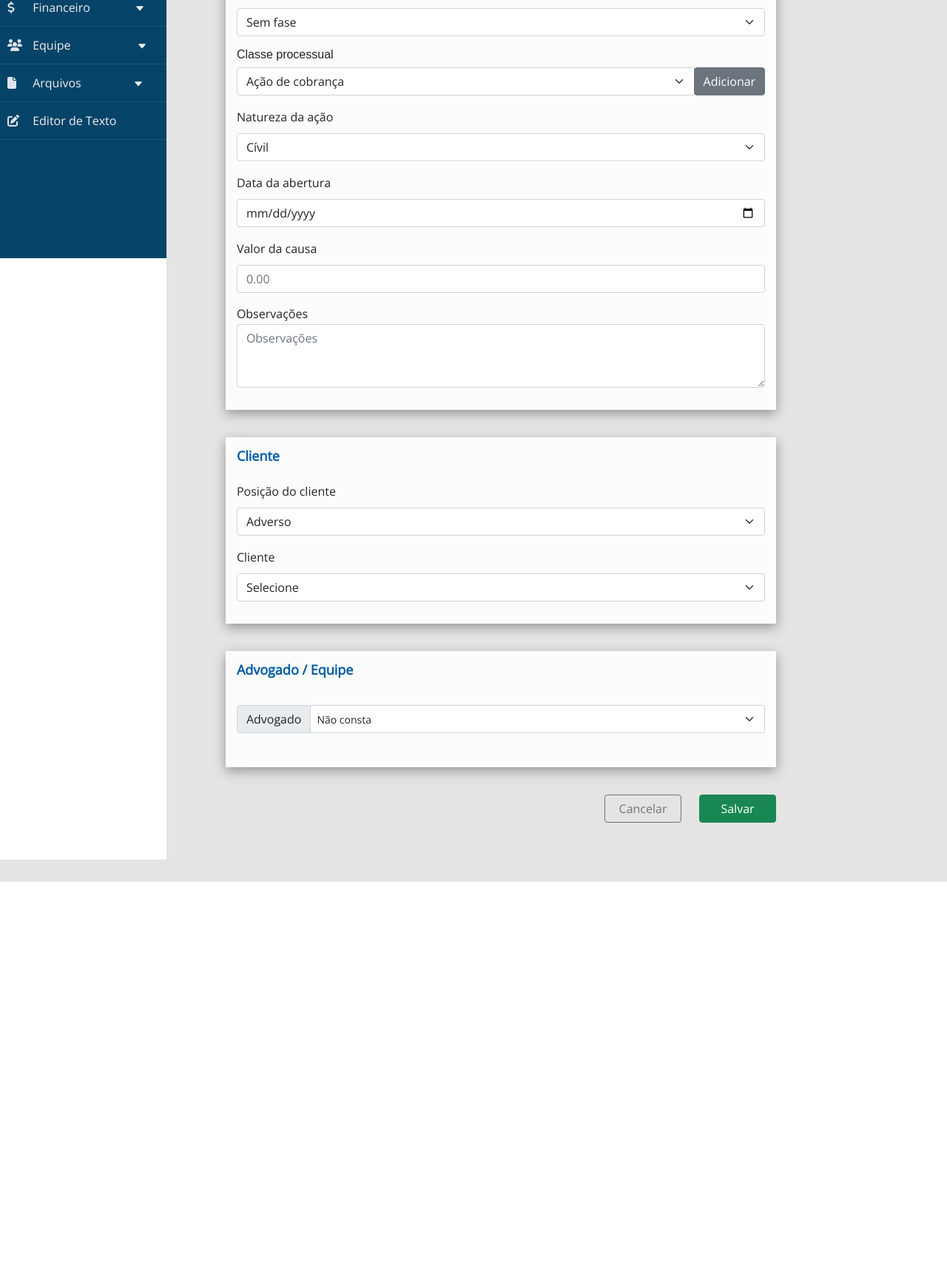
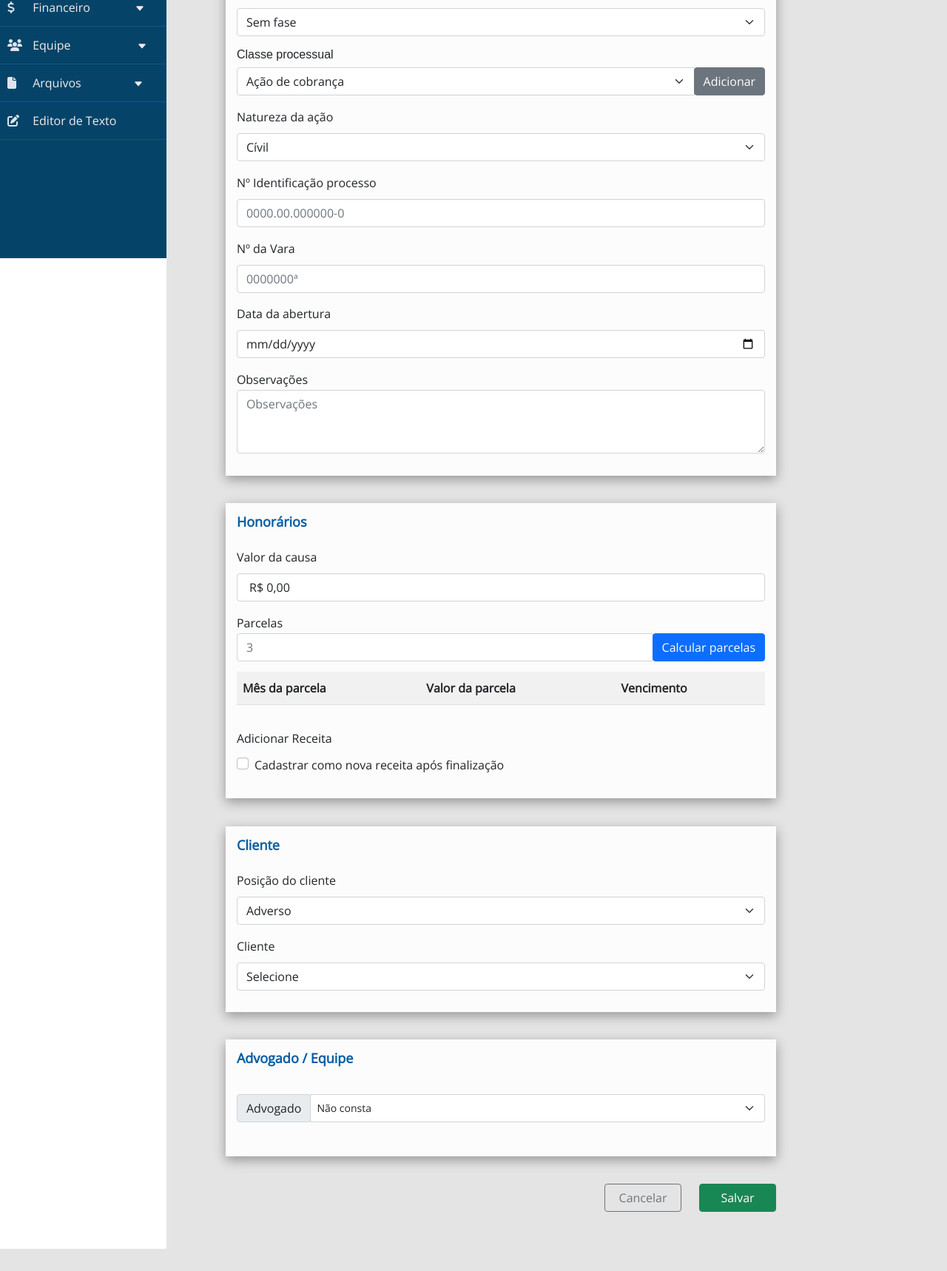
Before and after one commit to VitorHugoVH/SistemaGerenciadorEscritorio, a PHP site: page /FragaeMelo/Administrador/processos_add.php in a window 1280 px wide. Shown: the part 451-2169 px from the top of the page at 74% size. Before the commit the page ends 1643 px from the top, so only its background shows below. Run offline with PHP 8.4, Linux system fonts and the light colour scheme; the visitor is signed in with stand-in values (Sample User, id 1); data that the repository does not hold is empty; some libraries are stand-ins or nearby versions.

Commit message:
Novos campos adicionados na área processos

```diff
--- a/Administrador/contratos_add.php
+++ b/Administrador/contratos_add.php
@@ -282,7 +282,7 @@ if (!empty($_POST['nprocesso'])) {
             </div>
             <div class="col-2">
               <div id="voltar">
-                <a href="procuracoes.php"><button type="button" class="btn btn-secondary" id='salvar'>Voltar</button></a>
+                <a href="contratos.php"><button type="button" class="btn btn-secondary" id='salvar'>Voltar</button></a>
               </div>
             </div>
             <div class="col-2">
--- a/Administrador/processos_add.php
+++ b/Administrador/processos_add.php
@@ -131,9 +131,9 @@ if (isset($_POST['enviar'])) {
   <meta charset="UTF-8">
   <meta http-equiv="X-UA-Compatible" content="IE=edge">
   <meta name="viewport" content="width=device-width, initial-scale=1.0">
-    <link rel="stylesheet" type="text/css" href="estilosAdm.css" />
-    <link rel="icon" type="image/x-icon" href="imagens/icon.png" />
-    <link rel="stylesheet" type="text/css" href="fontawesome/css/all.css" />
+  <link rel="stylesheet" type="text/css" href="estilosAdm.css"/>
+  <link rel="icon" type="image/x-icon" href="imagens/icon.png"/>
+  <link rel="stylesheet" type="text/css" href="fontawesome/css/all.css"/>
   <script src="https://cdnjs.cloudflare.com/ajax/libs/jquery/3.6.0/jquery.min.js"></script>
   <script src="https://cdn.jsdelivr.net/npm/@popperjs/core@2.10.2/dist/umd/popper.min.js"></script>
   <script src="https://cdn.jsdelivr.net/npm/bootstrap@5.1.3/dist/js/bootstrap.min.js"></script>
@@ -161,7 +161,10 @@ if (isset($_POST['enviar'])) {
 <div class="wrapper">
   <div class="section">
     <div class="top_navbar">
-                <a href="/Users/vh007/OneDrive/%C3%81rea%20de%20Trabalho/Tudo/Site%20TCC/Site%20Fraga%20e%20Melo%20BootsTrap/index.php" class="link"><button class="button button4">Voltar</button></a>
+      <a href="/Users/vh007/OneDrive/%C3%81rea%20de%20Trabalho/Tudo/Site%20TCC/Site%20Fraga%20e%20Melo%20BootsTrap/index.php"
+         class="link">
+        <button class="button button4">Voltar</button>
+      </a>
     </div>
     <div class="container" id='main'>
       <form action="" method="POST">
@@ -173,7 +176,9 @@ if (isset($_POST['enviar'])) {
           </div>
           <div class="col-2">
             <div id="voltar">
-                                <a href="processos.php"><button type="button" class="btn btn-secondary" id='voltar1'>Volar</button></a>
+              <a href="processos.php">
+                <button type="button" class="btn btn-secondary" id='voltar1'>Volar</button>
+              </a>
             </div>
           </div>
         </div>
@@ -214,7 +219,8 @@ if (isset($_POST['enviar'])) {
                     <h6 style="font-family: arial, sans-serif; font-size: 16px;">Classe processual</h6>
                   </b></label>
                 <div class="input-group">
-                                        <select class="form-select" aria-label="Default select example" name="classeprocesso" id="classeprocesso" onchange="nfalecido()">
+                  <select class="form-select" aria-label="Default select example" name="classeprocesso"
+                          id="classeprocesso" onchange="nfalecido()">
                     <option>Ação de cobrança</option>
                     <option>Ação de despejo</option>
                     <option>Ação de indenização</option>
@@ -223,10 +229,15 @@ if (isset($_POST['enviar'])) {
                     <option>Impugnação do valor da causa</option>
                     <option>Processo de inventário</option>
                   </select>
-                                        <input type="hidden" name="outraclasse" id="outraclasse" class="form-control" placeholder="Nome da classe">
+                  <input type="hidden" name="outraclasse" id="outraclasse" class="form-control"
+                         placeholder="Nome da classe">
                   <div class="input-group-append">
-                                            <button class="btn btn-secondary" name="textclass" id="textclass" type="button" onclick="classeadd()">Adicionar</button>
-                                            <button class="btn btn-secondary" name="selectclass" id="selectclass" type="button" onclick="classeselect()" style="display: none;">Selecionar</button>
+                    <button class="btn btn-secondary" name="textclass" id="textclass" type="button"
+                            onclick="classeadd()">Adicionar
+                    </button>
+                    <button class="btn btn-secondary" name="selectclass" id="selectclass" type="button"
+                            onclick="classeselect()" style="display: none;">Selecionar
+                    </button>
                   </div>
                   <script>
                       function classeadd() {
@@ -249,7 +260,8 @@ if (isset($_POST['enviar'])) {
             <!---Javascript Falecido--->
             <div id="falecidoarea" style="  margin-top: 1%; margin-bottom: 2%; display: none;">
               <label class="form-label">Nome do falecido</label>
-                                <input type="text" name="nomefalecido" id="nomefalecido" class="form-control" placeholder="Nome do falecido">
+              <input type="text" name="nomefalecido" id="nomefalecido" class="form-control"
+                     placeholder="Nome do falecido">
             </div>
             <script>
                 function nfalecido() {
@@ -272,17 +284,180 @@ if (isset($_POST['enviar'])) {
               </select>
             </div>
             <div class="campos">
+              <label class="form-label">Nº Identificação processo</label>
+              <input type="text" class="form-control" id="cnj" placeholder="0000.00.000000-0"
+                     oninput="this.value = mascaraCNJ(this.value)" maxlength="16" minlength="16" required>
+              <script>
+                  // seleciona o input com id "cnj"
+                  const cnjInput = document.querySelector("#cnj");
+
+                  // adiciona o event listener para "input"
+                  cnjInput.addEventListener("input", function () {
+                      // obtém o valor atual do input
+                      let value = this.value;
+                      // remove todos os caracteres que não são números ou letras
+                      value = value.replace(/[^\w]/gi, "");
+                      // adiciona os pontos e o hífen na posição correta
+                      if (value.length > 4) {
+                          value = value.substr(0, 4) + "." + value.substr(4);
+                      }
+                      if (value.length > 7) {
+                          value = value.substr(0, 7) + "." + value.substr(7);
+                      }
+                      if (value.length > 13) {
+                          value = value.substr(0, 13) + "-" + value.substr(13);
+                      }
+                      // atualiza o valor do input com a máscara aplicada
+                      this.value = value;
+                  });
+              </script>
+            </div>
+            <div class="campos">
+              <label class="form-label">Nº da Vara</label>
+              <input type="text" maxlength="7" class="form-control" name="numerovara" id="numerovara"
+                     placeholder="0000000ª" onkeyup="formatarVara(this)">
+              <script>
+                  function formatarVara(input) {
+                      // remove caracteres não numéricos
+                      let num = input.value.replace(/[^\d]/g, '');
+
+                      // adiciona 'ª' como último caractere, se houver número
+                      if (num) {
+                          num += 'ª';
+                      }
+
+                      // atualiza o valor do input com a string formatada
+                      input.value = num;
+                  }
+              </script>
+            </div>
+            <div class="campos">
               <label class="form-label">Data da abertura</label>
               <input type="date" name="dateabertura" id="dateabertura" class="form-control">
             </div>
             <div class="campos">
-                                <label class="form-label">Valor da causa</label>
-                                <input type="number" name="valorcausa" id="valorcausa" step="0.01" min="0.01" class="form-control" placeholder="0.00">
+              <div class="form-group">
+                <label for="exampleFormControlTextarea1">Observações</label>
+                <textarea class="form-control" id="exampleFormControlTextarea1" rows="3" placeholder="Observações"
+                          name="observacoes"></textarea>
+              </div>
+            </div>
+          </div>
+        </div>
+        <div class="bloco5">
+          <div class="row">
+            <div class="titulo">
+              <h4 class="title"><b>Honorários</b></h4>
             </div>
             <div class="campos">
-                                <div class="form-group">
-                                    <label for="exampleFormControlTextarea1">Observações</label>
-                                    <textarea class="form-control" id="exampleFormControlTextarea1" rows="3" placeholder="Observações" name="observacoes"></textarea>
+              <label class="form-label">Valor da causa</label>
+              <input type="text" name="valorcausa" id="valorcausa" class="form-control" value=" R$ 0,00">
+            </div>
+            <script>
+                function formatarMoeda(valor) {
+                    var formatter = new Intl.NumberFormat('pt-BR', {
+                        style: 'currency',
+                        currency: 'BRL',
+                        minimumFractionDigits: 2,
+                        maximumFractionDigits: 2
+                    });
+
+                    return formatter.format(valor).replace(/\D/g, '');
+                }
+
+                var input = document.getElementById('valorcausa');
+                input.addEventListener('input', function () {
+                    var valor = this.value;
+
+                    // Remove tudo que não é dígito
+                    valor = valor.replace(/\D/g, '');
+
+                    // Converte para número e divide por 100 para obter o valor em reais
+                    valor = parseFloat(valor) / 100;
+
+                    // Formata o valor como moeda, com símbolo "R$" e duas casas decimais
+                    valor = formatarMoeda(valor);
+
+                    // Atualiza o valor do input
+                    this.value = valor;
+
+                    // Verifica se o valor mínimo foi atingido
+                    var valorNumerico = parseFloat(valor.replace(/[^0-9,-]+/g, "").replace(",", "."));
+                    if (valorNumerico < 100) {
+                        this.setCustomValidity('O valor mínimo é R$ 100,00');
+                    } else {
+                        this.setCustomValidity('');
+                    }
+
+                    // Define 0 como valor padrão se o valor estiver vazio
+                    if (this.value === '') {
+                        this.value = 'R$ 0,00';
+                    }
+                });
+
+            </script>
+            <div class="campos">
+              <label for="parcelas">Parcelas</label>
+              <div class="input-group">
+                <input type="number" name="parcelas" id="parcelas" class="form-control" placeholder="3" />
+                <div class="input-group-append">
+                  <button type="button" id="calcularParcelas" class="btn btn-primary">Calcular parcelas</button>
+                </div>
+              </div>
+              <table id="tabelaParcelas" class="table" style="margin-top: 2%;">
+                <thead>
+                <tr>
+                  <th>Mês da parcela</th>
+                  <th>Valor da parcela</th>
+                  <th>Vencimento</th>
+                </tr>
+                </thead>
+                <tbody></tbody>
+              </table>
+              <script>
+                  var inputValor = document.getElementById('valorcausa');
+                  var inputParcelas = document.getElementById('parcelas');
+                  var btnCalcular = document.getElementById('calcularParcelas');
+                  var tabelaParcelas = document.getElementById('tabelaParcelas');
+
+                  btnCalcular.addEventListener('click', function() {
+                      // Pega o valor da causa e a quantidade de parcelas
+                      var valor = parseFloat(inputValor.value.replace(/[^\d]+/g, ''));
+                      var valor = (inputValor.value.replace(',', '.'));
+                      var nparcelas = parseInt(inputParcelas.value);
+
+                      // Calcula o valor de cada parcela
+                      var valorParcela = valor / nparcelas;
+
+                      // Adiciona as linhas na tabela de parcelas
+                      var tbody = tabelaParcelas.getElementsByTagName('tbody')[0];
+                      tbody.innerHTML = '';
+                      var dataVencimento = new Date();
+                      var diaVencimento = dataVencimento.getDate();
+                      for (var i = 0; i < nparcelas; i++) {
+                          // Soma um mês na data de vencimento para cada parcela
+                          dataVencimento.setMonth(dataVencimento.getMonth() + 1);
+
+                          // Formata o mês por extenso
+                          var mesParcela = dataVencimento.toLocaleString('pt-BR', { month: 'long' });
+
+                          // Adiciona uma linha na tabela com as informações da parcela
+                          var tr = document.createElement('tr');
+                          tr.innerHTML = '<td>' + (i + 1) + 'ª parcela - ' + mesParcela + '/' + dataVencimento.getFullYear() + '</td>' +
+                              '<td>R$ ' + valorParcela.toFixed(2) + '</td>' +
+                              '<td>' + diaVencimento + '/' + (dataVencimento.getMonth() + 1) + '/' + dataVencimento.getFullYear() + '</td>';
+                          tbody.appendChild(tr);
+                      }
+                  });
+              </script>
+            </div>
+            <div class="campos">
+              <label class="form-label">Adicionar Receita</label>
+              <div class="form-check">
+                <input class="form-check-input" type="checkbox" value="" id="flexCheckDefault">
+                <label class="form-check-label" for="flexCheckDefault">
+                  Cadastrar como nova receita após finalização
+                </label>
               </div>
             </div>
           </div>
@@ -365,12 +540,16 @@ if (isset($_POST['enviar'])) {
             </div>
             <div class="col-2">
               <div id="salvar">
-                                    <a href="processos.php"><button type="button" class="btn btn-outline-secondary" id="voltar2">Cancelar</button></a>
+                <a href="processos.php">
+                  <button type="button" class="btn btn-outline-secondary" id="voltar2">Cancelar</button>
+                </a>
               </div>
             </div>
             <div class="col-2">
               <div id="voltar">
-                                    <a href="processos.php"><button type="submit" class="btn btn-success" name="enviar" id='salvar'>Salvar</button></a>
+                <a href="processos.php">
+                  <button type="submit" class="btn btn-success" name="enviar" id='salvar'>Salvar</button>
+                </a>
               </div>
             </div>
           </div>
@@ -403,8 +582,9 @@ if (isset($_POST['enviar'])) {
           <a class="links">
             <span class="icon"><i class="fas fa-calendar-days"></i></span>
             <span class="item">Agenda</span>
-                            <svg xmlns="http://www.w3.org/2000/svg" style="margin-left: 40%;" width="16" height="13" fill="currentColor" class="bi bi-caret-down-fill" viewBox="0 0 16 16">
-                                <path d="M7.247 11.14 2.451 5.658C1.885 5.013 2.345 4 3.204 4h9.592a1 1 0 0 1 .753 1.659l-4.796 5.48a1 1 0 0 1-1.506 0z" />
+            <svg xmlns="http://www.w3.org/2000/svg" style="margin-left: 40%;" width="16" height="13" fill="currentColor"
+                 class="bi bi-caret-down-fill" viewBox="0 0 16 16">
+              <path d="M7.247 11.14 2.451 5.658C1.885 5.013 2.345 4 3.204 4h9.592a1 1 0 0 1 .753 1.659l-4.796 5.48a1 1 0 0 1-1.506 0z"/>
             </svg>
           </a>
         </li>
@@ -437,8 +617,9 @@ if (isset($_POST['enviar'])) {
           <a href="financeiro.php" class="links">
             <span class="icon"><i class="fas fa-dollar-sign"></i></span>
             <span class="item">Financeiro</span>
-                            <svg xmlns="http://www.w3.org/2000/svg" style="margin-left: 27%;" width="16" height="13" fill="currentColor" class="bi bi-caret-down-fill" viewBox="0 0 16 16">
-                                <path d="M7.247 11.14 2.451 5.658C1.885 5.013 2.345 4 3.204 4h9.592a1 1 0 0 1 .753 1.659l-4.796 5.48a1 1 0 0 1-1.506 0z" />
+            <svg xmlns="http://www.w3.org/2000/svg" style="margin-left: 27%;" width="16" height="13" fill="currentColor"
+                 class="bi bi-caret-down-fill" viewBox="0 0 16 16">
+              <path d="M7.247 11.14 2.451 5.658C1.885 5.013 2.345 4 3.204 4h9.592a1 1 0 0 1 .753 1.659l-4.796 5.48a1 1 0 0 1-1.506 0z"/>
             </svg>
           </a>
         </li>
@@ -460,8 +641,9 @@ if (isset($_POST['enviar'])) {
           <a href="equipe.php" class="links">
             <span class="icon"><i class="fas fa-users"></i></span>
             <span class="item">Equipe</span>
-                            <svg xmlns="http://www.w3.org/2000/svg" style="margin-left: 41%;" width="16" height="13" fill="currentColor" class="bi bi-caret-down-fill" viewBox="0 0 16 16">
-                                <path d="M7.247 11.14 2.451 5.658C1.885 5.013 2.345 4 3.204 4h9.592a1 1 0 0 1 .753 1.659l-4.796 5.48a1 1 0 0 1-1.506 0z" />
+            <svg xmlns="http://www.w3.org/2000/svg" style="margin-left: 41%;" width="16" height="13" fill="currentColor"
+                 class="bi bi-caret-down-fill" viewBox="0 0 16 16">
+              <path d="M7.247 11.14 2.451 5.658C1.885 5.013 2.345 4 3.204 4h9.592a1 1 0 0 1 .753 1.659l-4.796 5.48a1 1 0 0 1-1.506 0z"/>
             </svg>
           </a>
         </li>
@@ -483,8 +665,9 @@ if (isset($_POST['enviar'])) {
           <a href="equipe.php" class="links">
             <span class="icon"><i class="fas fa-file"></i></span>
             <span class="item">Arquivos</span>
-                            <svg xmlns="http://www.w3.org/2000/svg" style="margin-left: 32%;" width="16" height="13" fill="currentColor" class="bi bi-caret-down-fill" viewBox="0 0 16 16">
-                                <path d="M7.247 11.14 2.451 5.658C1.885 5.013 2.345 4 3.204 4h9.592a1 1 0 0 1 .753 1.659l-4.796 5.48a1 1 0 0 1-1.506 0z" />
+            <svg xmlns="http://www.w3.org/2000/svg" style="margin-left: 32%;" width="16" height="13" fill="currentColor"
+                 class="bi bi-caret-down-fill" viewBox="0 0 16 16">
+              <path d="M7.247 11.14 2.451 5.658C1.885 5.013 2.345 4 3.204 4h9.592a1 1 0 0 1 .753 1.659l-4.796 5.48a1 1 0 0 1-1.506 0z"/>
             </svg>
           </a>
         </li>
```
Lines whose indentation alone changed are shown as unchanged.
